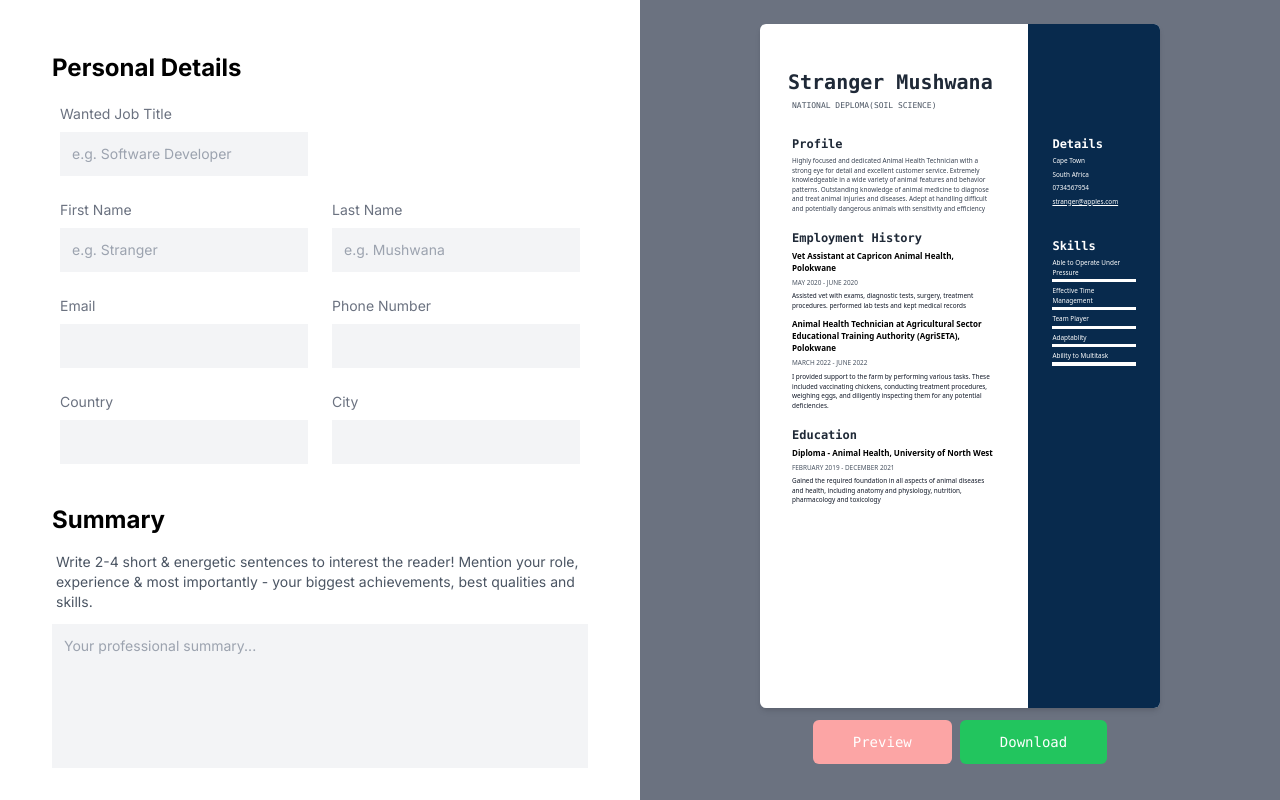
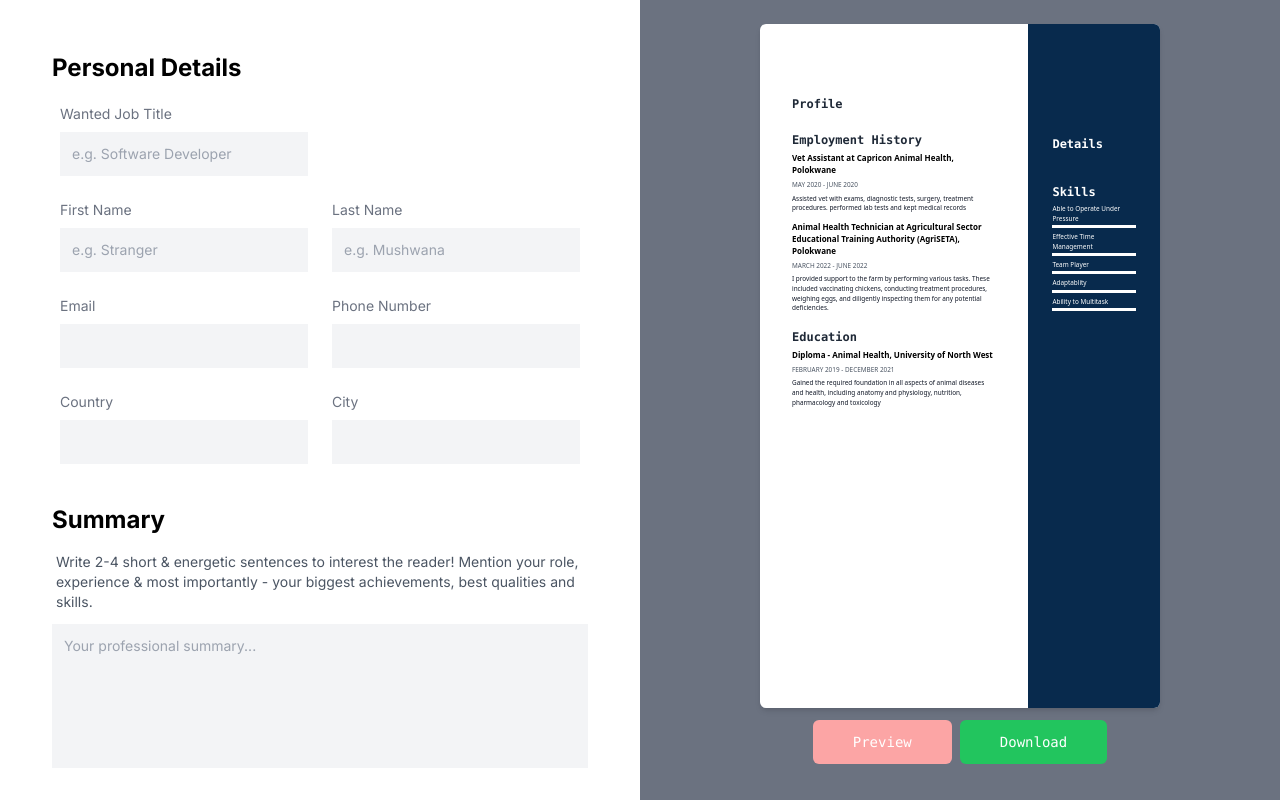
Before and after one commit to strangermushwana/resume-builder, a Next.js app: page / in a window 1280 px wide. Built offline with nearby package versions, Linux system fonts and the light colour scheme.

Commit message:
basic info state

```diff
--- a/app/components/PersonalDetails.tsx
+++ b/app/components/PersonalDetails.tsx
@@ -1,12 +1,32 @@
 import React, { useState } from 'react'
 import ImageUpload from '../theme/ImageUpload'
 
-export default function PersonalDetails() {
+export default function PersonalDetails({ personalInfo }) {
   const [open, setOpen] = useState(false)
+  const [personalInformation, setPersonalInformation] = useState({
+    jobTitle: '',
+    firstName: '',
+    lastName: '',
+    email: '',
+    phoneNumber: '',
+    country: '',
+    city: '',
+    professionalSummary: '',
+  })
 
   function openFn(): void {
     setOpen(() => !open)
   }
+
+  personalInfo(personalInformation)
+
+  const handleUserDetailChange = (e: { target: { name: any; value: any } }) => {
+    setPersonalInformation((info) => ({
+      ...info,
+      [e.target.name]: e.target.value,
+    }))
+  }
+
   return (
     <div className="flex flex-col">
       <h2 className="text-2xl font-bold p-1">Personal Details</h2>
@@ -18,6 +38,8 @@ export default function PersonalDetails() {
             </label>
             <input
               type="text"
+              onChange={handleUserDetailChange}
+              name="jobTitle"
               className="text-black bg-gray-100 text-sm outline-none focus:border-b-2 block w-full p-3"
               placeholder="e.g. Software Developer"
             />
@@ -65,6 +87,8 @@ export default function PersonalDetails() {
             </label>
             <input
               type="text"
+              onChange={handleUserDetailChange}
+              name="firstName"
               className="text-black bg-gray-100 text-sm outline-none focus:border-b-2 block w-full p-3"
               placeholder="e.g. Stranger"
             />
@@ -77,6 +101,8 @@ export default function PersonalDetails() {
             </label>
             <input
               type="text"
+              onChange={handleUserDetailChange}
+              name="lastName"
               className="text-black bg-gray-100 text-sm outline-none focus:border-b-2 block w-full p-3"
               placeholder="e.g. Mushwana"
             />
@@ -90,6 +116,8 @@ export default function PersonalDetails() {
               Email
             </label>
             <input
+              onChange={handleUserDetailChange}
+              name="email"
               type="email"
               className="text-black bg-gray-100 text-sm outline-none focus:border-b-2 block w-full p-3"
               placeholder=""
@@ -103,6 +131,8 @@ export default function PersonalDetails() {
             </label>
             <input
               type="text"
+              onChange={handleUserDetailChange}
+              name="phoneNumber"
               className="text-black bg-gray-100 text-sm outline-none focus:border-b-2 block w-full p-3"
               placeholder=""
             />
@@ -117,6 +147,8 @@ export default function PersonalDetails() {
             </label>
             <input
               type="text"
+              onChange={handleUserDetailChange}
+              name="country"
               className="text-black bg-gray-100 text-sm outline-none focus:border-b-2 block w-full p-3"
               placeholder=""
             />
@@ -129,6 +161,8 @@ export default function PersonalDetails() {
             </label>
             <input
               type="text"
+              onChange={handleUserDetailChange}
+              name="city"
               className="text-black bg-gray-100 text-sm outline-none focus:border-b-2 block w-full p-3"
               placeholder=""
             />
@@ -144,6 +178,8 @@ export default function PersonalDetails() {
             achievements, best qualities and skills.
           </label>
           <textarea
+            onChange={handleUserDetailChange}
+            name="professionalSummary"
             style={{ resize: 'none' }}
             rows={6}
             className="block p-3 w-full text-sm text-gray-900 bg-gray-100 outline-none focus:border-b-2"
--- a/app/components/Resume.tsx
+++ b/app/components/Resume.tsx
@@ -1,27 +1,23 @@
 import React from 'react'
 
-export default function Resume() {
+export default function Resume({ personalDetails }) {
+  console.log(personalDetails)
   return (
     <div className="flex flex-col items-center font-mono justify-center h-full px-[7.5rem] py-6">
       <div className="flex shadow-md w-full h-full bg-white rounded-md">
         <div className="w-[70%] px-6 py-8">
           <h2 className="text-xl font-bold mt-2 p-1 text-gray-800">
-            Stranger Mushwana
+            {personalDetails?.firstName} {personalDetails?.lastName}
           </h2>
           <div className="text-[0.5rem] pl-2 text-gray-600 uppercase">
-            National Deploma(Soil Science)
+            {personalDetails?.jobTitle}
           </div>
           <div className="font-sans mt-3 p-2">
             <h2 className="font-semibold text-xs my-1 font-mono text-gray-800">
               Profile
             </h2>
             <div className="text-[0.4rem] text-gray-700">
-              Highly focused and dedicated Animal Health Technician with a
-              strong eye for detail and excellent customer service. Extremely
-              knowledgeable in a wide variety of animal features and behavior
-              patterns. Outstanding knowledge of animal medicine to diagnose and
-              treat animal injuries and diseases. Adept at handling difficult
-              and potentially dangerous animals with sensitivity and efficiency
+              {personalDetails?.professionalSummary}
             </div>
           </div>
           <div className="font-sans p-2">
@@ -78,11 +74,13 @@ export default function Resume() {
         <div className="bg-[#082A4D] w-[34%] text-white px-6 pt-[7rem] rounded-r-md">
           <h2 className="font-semibold text-xs font-mono">Details</h2>
           <div className="font-sans">
-            <div className="text-[0.4rem] my-1">Cape Town</div>
-            <div className="text-[0.4rem] my-1">South Africa</div>
-            <div className="text-[0.4rem] my-1">0734567954</div>
+            <div className="text-[0.4rem] my-1">{personalDetails?.city}</div>
+            <div className="text-[0.4rem] my-1">{personalDetails?.country}</div>
+            <div className="text-[0.4rem] my-1">
+              {personalDetails?.phoneNumber}
+            </div>
             <div className="text-[0.4rem] mb-1 underline">
-              stranger@apples.com
+              {personalDetails?.email}
             </div>
             <div className="mt-8">
               <h2 className="font-semibold text-xs font-mono">Skills</h2>
--- a/app/page.tsx
+++ b/app/page.tsx
@@ -4,22 +4,26 @@ import PersonalDetails from './components/PersonalDetails'
 import EmploymentHistory from './components/EmploymentHistory'
 import Education from './components/Education'
 import Resume from './components/Resume'
-import React from 'react'
+import React, { useState } from 'react'
 import Skills from './components/Skills'
 
 export default function Home() {
+  const [personalDetails, setPersonalDetails] = useState({})
+  const personalInformation = (info: any) => {
+    setPersonalDetails(info)
+  }
   return (
     <main className="flex h-screen">
       <div className="flex flex-col w-1/2 overflow-y-auto">
         <div className="flex-1 p-12">
-          <PersonalDetails />
+          <PersonalDetails personalInfo={personalInformation} />
           <EmploymentHistory />
           <Education />
           <Skills />
         </div>
       </div>
       <div className="bg-gray-500 w-1/2">
-        <Resume />
+        <Resume personalDetails={personalDetails} />
       </div>
     </main>
   )
```
Also changed, not shown: 1 other file (tests, documents, lock files or other folders).
